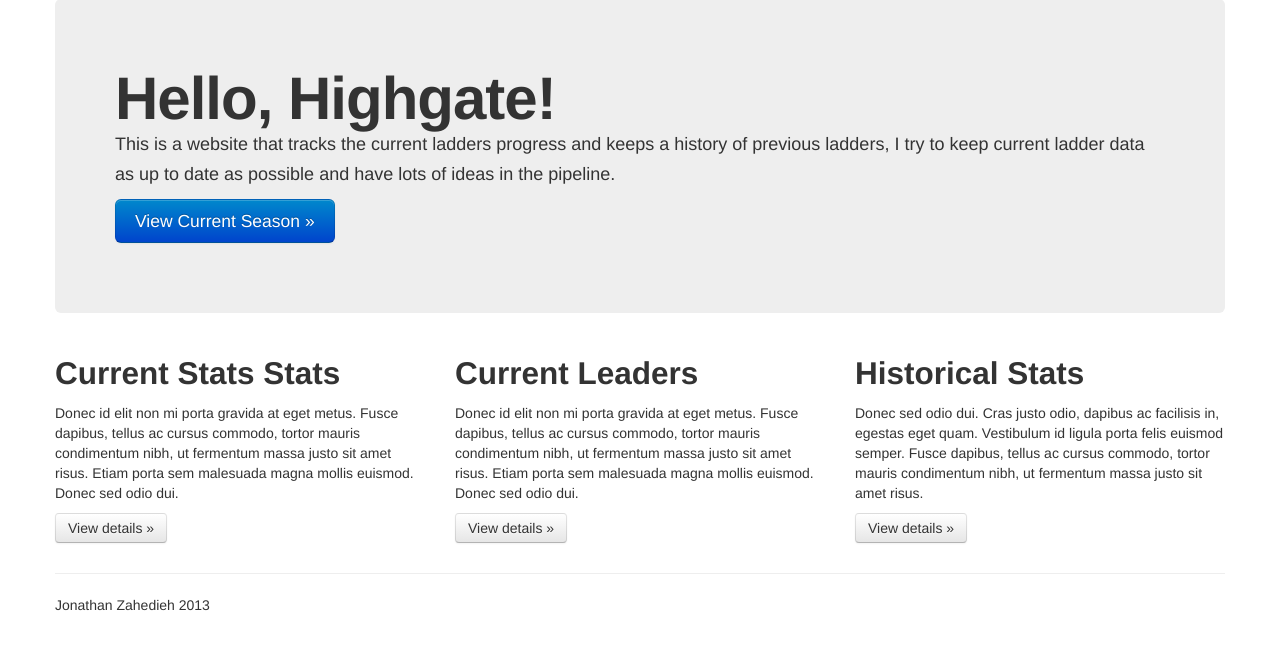
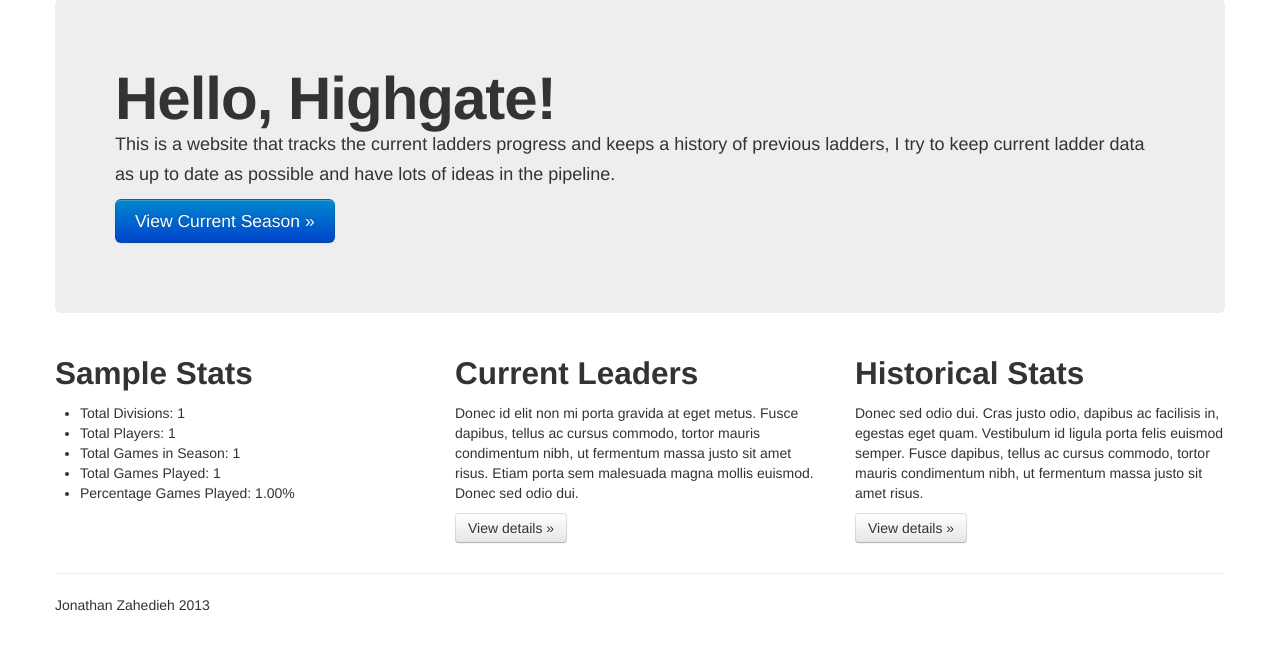
Before and after one commit to jzahedieh/django-tennis-ladder, a Django app: template ladder/templates/ladder/index.html in a window 1280 px wide. Shown: the part 61-711 px from the top of the page. Run offline with Django 3.2, Linux system fonts and the light colour scheme; the template is opened without the code that fills it: most values are stand-ins (such as "Sample title", 1, 10 or a date in 2020); some libraries are stand-ins or nearby versions.

Commit message:
Add current season stats to index

```diff
--- a/ladder/templates/ladder/index.html
+++ b/ladder/templates/ladder/index.html
@@ -13,9 +13,14 @@
             <!-- Example row of columns -->
             <div class="row">
                 <div class="span4">
-                    <h2>Current Stats Stats</h2>
-                    <p>Donec id elit non mi porta gravida at eget metus. Fusce dapibus, tellus ac cursus commodo, tortor mauris condimentum nibh, ut fermentum massa justo sit amet risus. Etiam porta sem malesuada magna mollis euismod. Donec sed odio dui. </p>
-                    <p><a class="btn" href="#">View details &raquo;</a></p>
+                    <h2>{{ current_season }} Stats</h2>
+                    <ul>
+                        <li>Total Divisions: {{ current_season.ladder_set.all.count }} </li>
+                        <li>Total Players: {{ player_count }}</li>
+                        <li>Total Games in Season: {{ total_games_count|floatformat:"0" }}</li>
+                        <li>Total Games Played: {{ results_count }}</li>
+                        <li>Percentage Games Played: {{ percentage_played|floatformat:"2" }}%</li>
+                    </ul>
                 </div>
                 <div class="span4">
                     <h2>Current Leaders</h2>
```
Also changed, not shown: ladder/views.py (+22 -7 lines).
